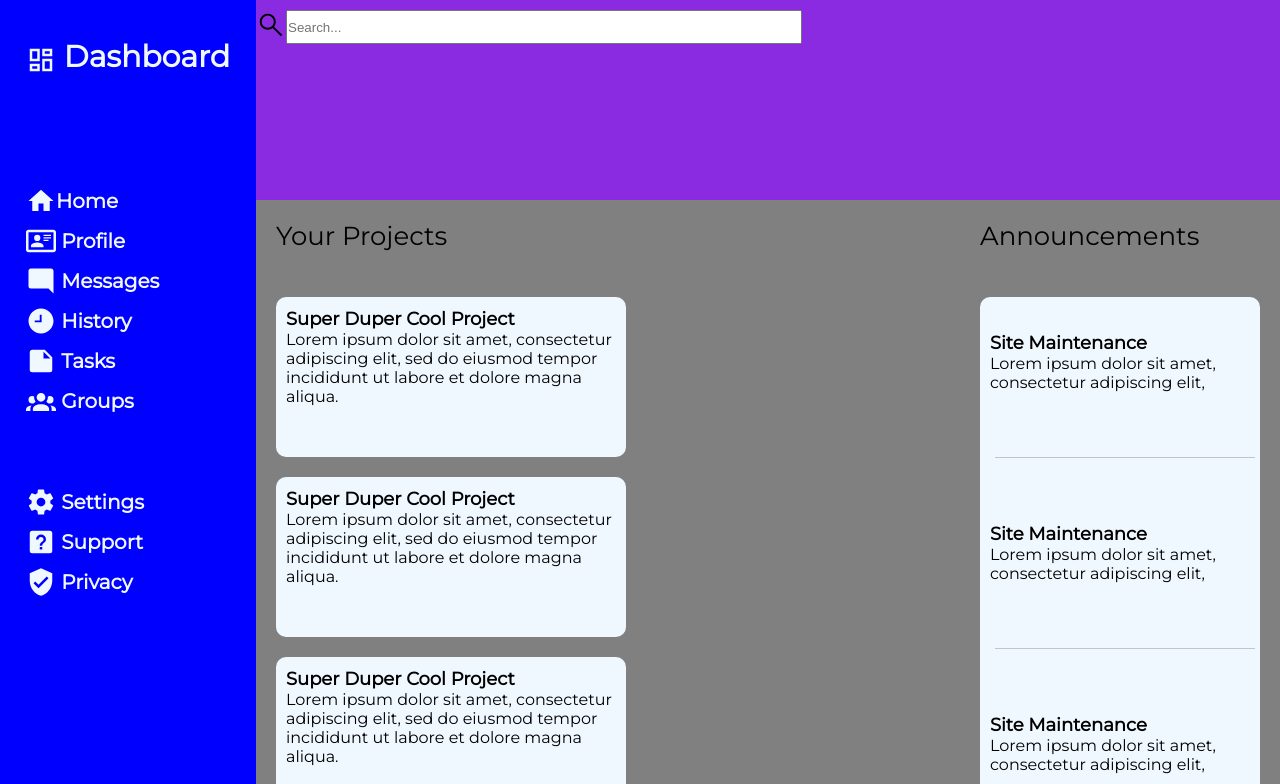
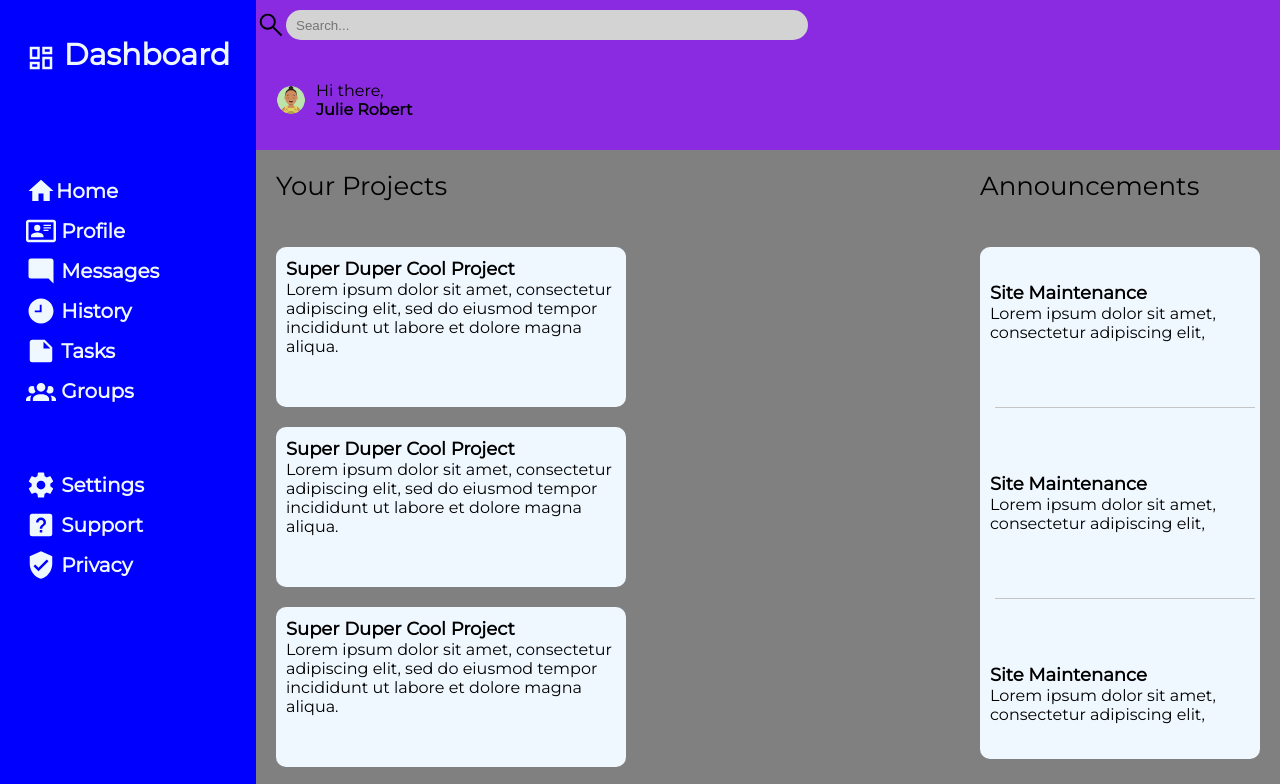
Before and after one commit to staceymw/dashboard, a plain HTML site: page index.html in a window 1280 px wide. Shown: the top 784 px of the page. Drawn offline with Linux system fonts and the light colour scheme.

Commit message:
Styling header

```diff
--- a/index.html
+++ b/index.html
@@ -14,6 +14,10 @@
                 <div class="search-bar">
                     <img class="search" src="img/search.svg">
                     <input type="text" placeholder="Search...">
+                </div>
+                <div class="greeting">
+                    <img class="greeting-img" src="img/Avatar1.png">
+                    <p class="greeting-text">Hi there, <br>Julie Robert</p>
                 </div>
             </div>
             <div class="sidebar">
--- a/styles.css
+++ b/styles.css
@@ -16,7 +16,7 @@ body {
     width: 100vw;
     display: grid;
     grid-template-columns: 1fr 4fr;
-    grid-template-rows: 200px 2fr;
+    grid-template-rows: 150px 2fr;
 }
 /*grid-template-rows: minmax(0, 1fr) 80%;*/
 
@@ -38,19 +38,6 @@ body {
     position: relative;
     top: 8px;
     fill: aliceblue;
-}
-
-input {
-    height: 30px;
-    margin-top: 10px;
-    min-width: 50%;
-}
-
-.search {
-    height: 30px;
-    width: 30px;
-    position: relative;
-    top: 10px;
 }
 
 ul {
@@ -98,9 +85,51 @@ ul {
     grid-template-rows: 1fr 2fr;
 }
 
+
+input {
+    height: 30px;
+    margin-top: 10px;
+    min-width: 50%;
+    background-color: lightgray;
+    border-radius: 20px;
+    border: none;
+    padding-left: 10px;
+}
+
+.search {
+    height: 30px;
+    width: 30px;
+    position: relative;
+    top: 10px;
+}
 .search-bar {
     grid-row: 1 / 2;
     display: flex;
+    margin-left:
+}
+
+.greeting {
+    grid-row: 2 / 3;
+    display: flex;
+    align-items: center;
+    margin: 20px;
+    gap: 10px
+
+}
+
+.greeting-img {
+    height: 30px;
+    width: 30px;
+}
+
+.greeting-text {
+    font-size: 16px;
+    font-weight: bold;
+}
+
+.greeting-text:first-line {
+    font-size: 16px;
+    font-weight: normal;
 }
 
 .main-content {
```
